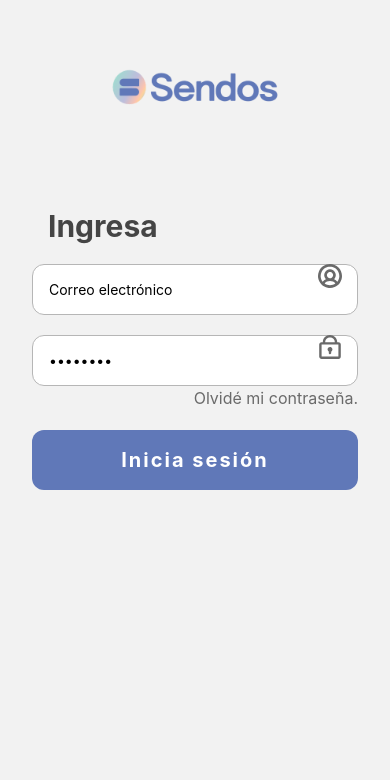
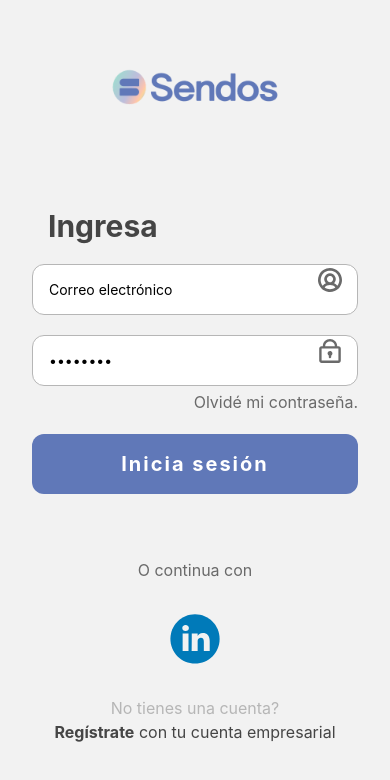
Before and after one commit to soydulceangelina/sendosAI, a React Native app: screen /Dashboard in a window 390 px wide. Shown: the top 780 px of the page. Built offline with nearby package versions, Linux system fonts and the light colour scheme.

Commit message:
Login form

```diff
--- a/src/components/Atoms/Icons.tsx
+++ b/src/components/Atoms/Icons.tsx
@@ -1,6 +1,6 @@
 import Svg, { Path, Pattern } from "react-native-svg";
 
-type IconName = "settings" | "lock" | "user";
+type IconName = "settings" | "lock" | "user" | "linkedin";
 
 type IconProps = {
   name: IconName;
@@ -29,12 +29,7 @@
       );
     case "lock":
       return (
-        <Svg
-          width={size}
-          height={size}
-          viewBox="0 0 18 20"
-          fill="none"
-        >
+        <Svg width={size} height={size} viewBox="0 0 18 20" fill="none">
           <Path
             d="M9 4.04725e-09C10.5524 -5.69771e-05 12.0444 0.601566 13.1625 1.67847C14.2806 2.75537 14.9378 4.22371 14.996 5.775L15 6H16C16.5046 5.99984 16.9906 6.19041 17.3605 6.5335C17.7305 6.87659 17.9572 7.34685 17.995 7.85L18 8V18C18.0002 18.5046 17.8096 18.9906 17.4665 19.3605C17.1234 19.7305 16.6532 19.9572 16.15 19.995L16 20H2C1.49542 20.0002 1.00943 19.8096 0.639452 19.4665C0.269471 19.1234 0.0428434 18.6532 0.00500021 18.15L1.00268e-07 18V8C-0.000159579 7.49542 0.190406 7.00943 0.533497 6.63945C0.876587 6.26947 1.34684 6.04284 1.85 6.005L2 6H3C3 4.4087 3.63214 2.88258 4.75736 1.75736C5.88258 0.632141 7.4087 4.04725e-09 9 4.04725e-09ZM16 8H2V18H16V8ZM9 10C9.42659 10.0001 9.84196 10.1367 10.1854 10.3896C10.5289 10.6426 10.7825 10.9988 10.9092 11.4062C11.0358 11.8135 11.0289 12.2507 10.8895 12.6538C10.75 13.057 10.4853 13.405 10.134 13.647L10 13.732V15C9.99972 15.2549 9.90212 15.5 9.72715 15.6854C9.55218 15.8707 9.31305 15.9822 9.05861 15.9972C8.80416 16.0121 8.55362 15.9293 8.35817 15.7657C8.16271 15.6021 8.0371 15.3701 8.007 15.117L8 15V13.732C7.61874 13.5119 7.32077 13.1721 7.15231 12.7653C6.98384 12.3586 6.95429 11.9076 7.06824 11.4824C7.18219 11.0571 7.43326 10.6813 7.78253 10.4133C8.1318 10.1453 8.55975 10 9 10ZM9 2C7.93913 2 6.92172 2.42143 6.17157 3.17157C5.42143 3.92172 5 4.93913 5 6H13C13 4.93913 12.5786 3.92172 11.8284 3.17157C11.0783 2.42143 10.0609 2 9 2Z"
             fill={color}
@@ -50,6 +45,19 @@
           />
         </Svg>
       );
+    case "linkedin":
+      return (
+        <Svg width={size} height={size} viewBox="0 0 114 113" fill="none">
+          <Path
+            d="M57.0394 112.536C88.0215 112.536 113.137 87.4199 113.137 56.4378C113.137 25.4558 88.0215 0.339844 57.0394 0.339844C26.0573 0.339844 0.941406 25.4558 0.941406 56.4378C0.941406 87.4199 26.0573 112.536 57.0394 112.536Z"
+            fill="#007AB9"
+          />
+          <Path
+            d="M90.5578 60.9525V84.0805H77.1488V62.5025C77.1488 57.0845 75.2128 53.3845 70.3578 53.3845C66.6528 53.3845 64.4518 55.8755 63.4798 58.2875C63.1268 59.1495 63.0358 60.3465 63.0358 61.5555V84.0795H49.6258C49.6258 84.0795 49.8058 47.5335 49.6258 43.7505H63.0368V49.4655C63.0098 49.5105 62.9718 49.5545 62.9478 49.5975H63.0368V49.4655C64.8188 46.7235 67.9968 42.8035 75.1218 42.8035C83.9438 42.8035 90.5578 48.5675 90.5578 60.9525ZM35.5978 24.3105C31.0108 24.3105 28.0098 27.3215 28.0098 31.2775C28.0098 35.1495 30.9238 38.2475 35.4218 38.2475H35.5088C40.1858 38.2475 43.0938 35.1495 43.0938 31.2775C43.0048 27.3215 40.1858 24.3105 35.5978 24.3105ZM28.8068 84.0805H42.2118V43.7505H28.8068V84.0805Z"
+            fill="#F1F2F2"
+          />
+        </Svg>
+      );
     default:
       return null;
   }
--- a/src/components/Atoms/TextInput.tsx
+++ b/src/components/Atoms/TextInput.tsx
@@ -33,7 +33,7 @@
         {...props}
       />
       {showIcon && (
-        <View className="absolute right-4 top-3 transform -translate-y-1/2">
+        <View className="absolute right-4 top-4 transform -translate-y-1/2">
           <Icons name={getIconName(type)} size={24} color="#6A6A6A" />
         </View>
       )}
--- a/src/components/Molecules/LoginForm.tsx
+++ b/src/components/Molecules/LoginForm.tsx
@@ -53,7 +53,7 @@
           name="email"
         />
         {errors.email && (
-          <Text className="text-red text-base">
+          <Text className="text-red text-base mt-1">
             Correo electrónico no válido
           </Text>
         )}
@@ -76,9 +76,9 @@
         />
         <View className="flex flex-row items-center justify-between">
           {errors.password && (
-            <Text className="text-red text-base">Contraseña no válida.</Text>
+            <Text className="text-red text-base mt-1">Contraseña no válida.</Text>
           )}
-          <Text className="text-base text-gray-200 ml-auto">Olvidé mi contraseña.</Text>
+          <Text className="text-base text-gray-200 ml-auto mt-1">Olvidé mi contraseña.</Text>
         </View>
       </View>
       <Button
--- a/src/components/Organisms/LoginLayout.tsx
+++ b/src/components/Organisms/LoginLayout.tsx
@@ -1,4 +1,5 @@
-import { SafeAreaView, Image, View } from "react-native";
+import { Text, Image, View } from "react-native";
+import Icons from "../Atoms/Icons";
 import LoginForm from "../Molecules/LoginForm";
 
 export default function LoginLayout() {
@@ -11,6 +12,19 @@
         />
       </View>
       <LoginForm />
+      <View className="mt-16 flex items-center ">
+        <Text className="text-gray-200 text-base">O continua con</Text>
+        <View className="my-8">
+          <Icons name="linkedin" size={50} />
+        </View>
+        <View className="flex items-center">
+          <Text className="text-gray-100 text-base">No tienes una cuenta?</Text>
+          <Text className="text-gray-300 text-base">
+            <Text className="font-bold">Regístrate</Text> con tu cuenta
+            empresarial
+          </Text>
+        </View>
+      </View>
     </View>
   );
 }
```
